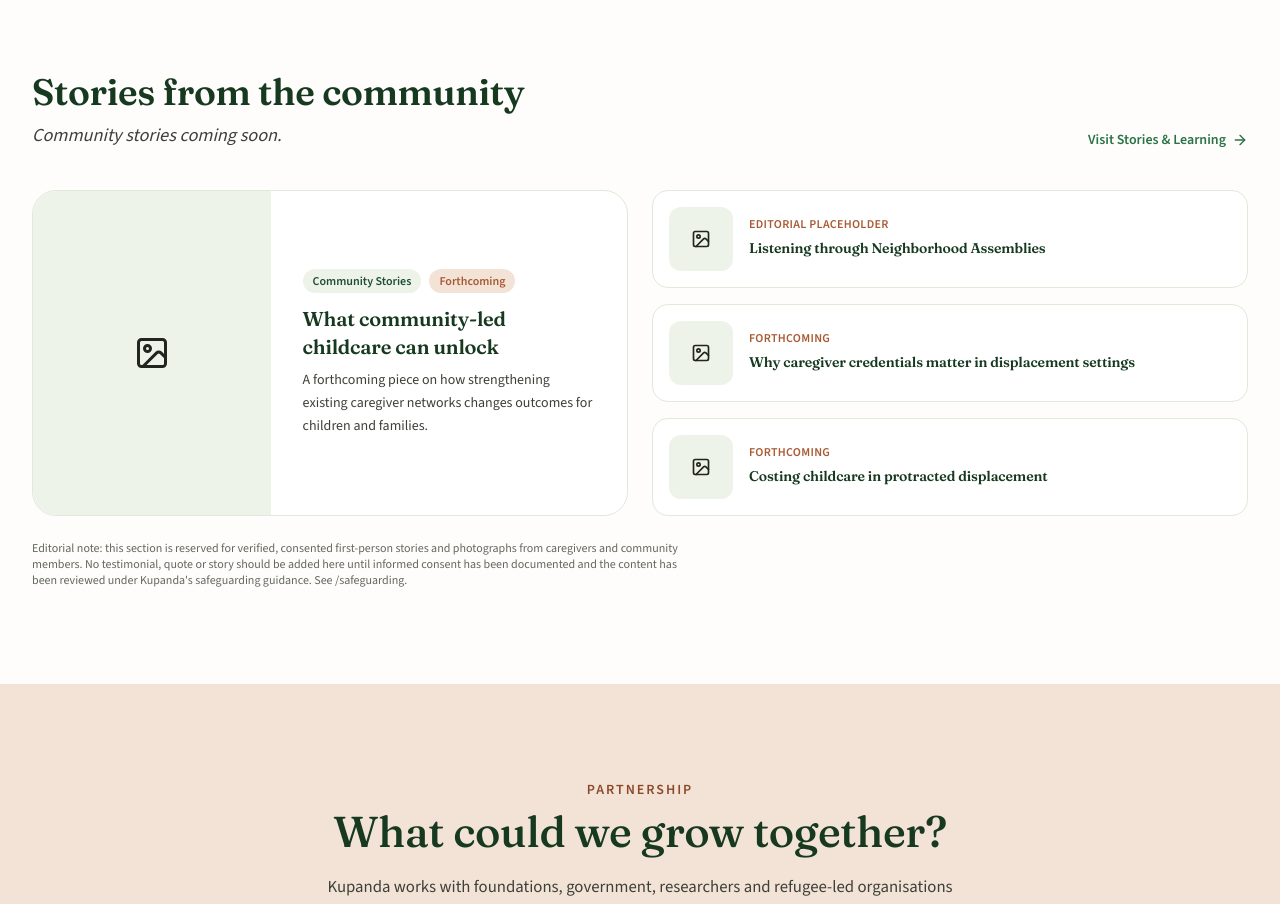
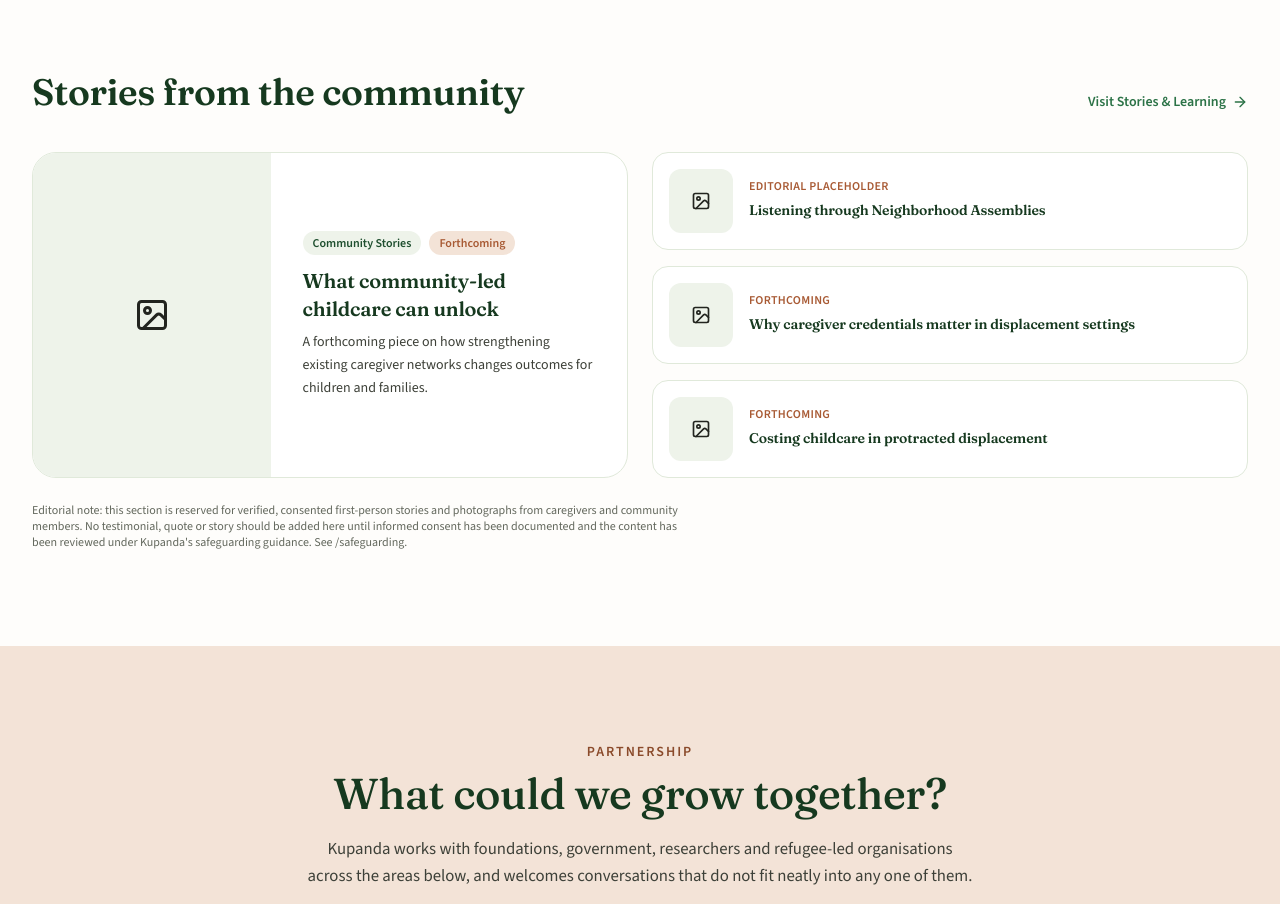
Before and after one commit to namara284-art/kupanda-collective, a Next.js app: page / in a window 1280 px wide. Shown: the part 4120-5024 px from the top of the page. Built offline with nearby package versions, Linux system fonts and the light colour scheme.

Commit message:
content: remove "Community stories coming soon." line
Drop the intro sentence under the homepage "Stories from the
community" heading. Each card still carries its own
Forthcoming/Editorial placeholder badge, so placeholder status remains
clearly marked without it.

```diff
--- a/components/home/StoryReel.tsx
+++ b/components/home/StoryReel.tsx
@@ -16,7 +16,6 @@ export function StoryReel() {
             <h2 id="stories-heading" className="text-balance text-[clamp(1.6rem,1.3rem+1.4vw,2.3rem)] font-semibold text-forest-900">
               {storiesReel.heading}
             </h2>
-            <p className="mt-2 italic text-charcoal-700">{storiesReel.intro}</p>
           </div>
           <Link
             href={storiesReel.cta.href}
--- a/content/homepage.ts
+++ b/content/homepage.ts
@@ -62,7 +62,6 @@ export const assemblies = {
 
 export const storiesReel = {
   heading: "Stories from the community",
-  intro: "Community stories coming soon.",
   note: "Editorial note: this section is reserved for verified, consented first-person stories and photographs from caregivers and community members. No testimonial, quote or story should be added here until informed consent has been documented and the content has been reviewed under Kupanda's safeguarding guidance. See /safeguarding.",
   cta: { label: "Visit Stories & Learning", href: "/stories-and-learning" },
 };
```
